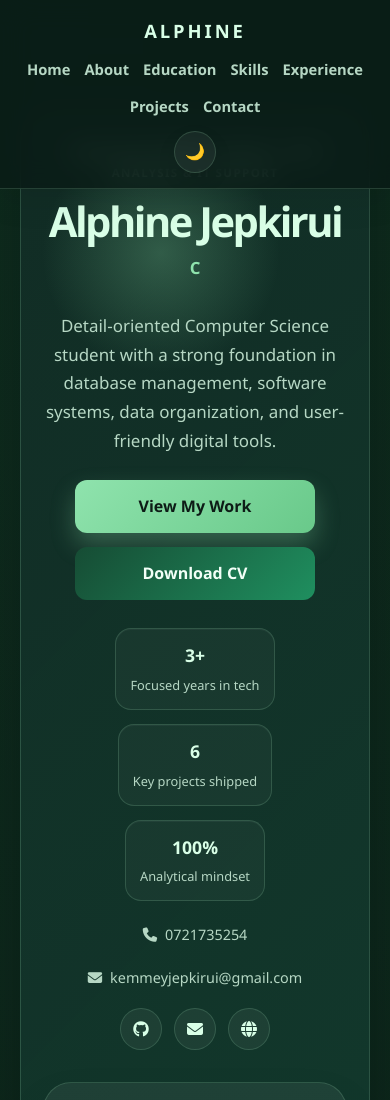
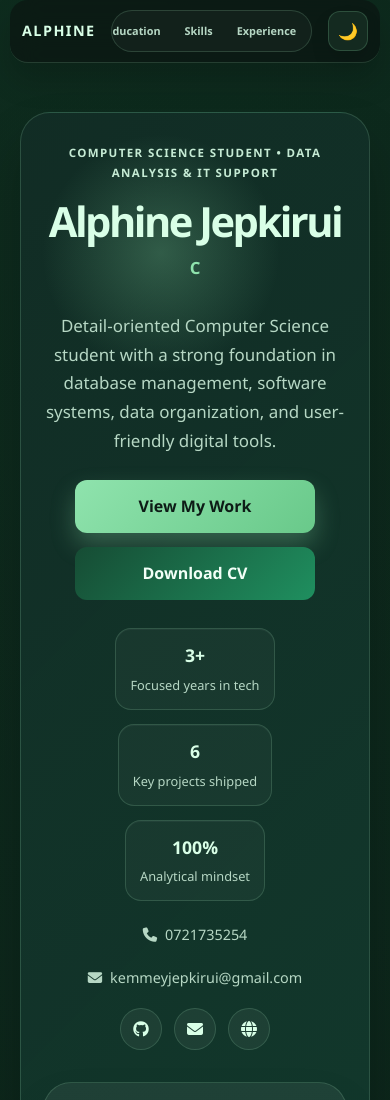
Before and after one commit to alphine817/alphine-portfolio, a plain HTML site: page index.html in a window 390 px wide. Shown: the top 1100 px of the page. Drawn offline with Linux system fonts and the light colour scheme.

Commit message:
refactor navigation styles for improved responsiveness and aesthetics

```diff
--- a/style.css
+++ b/style.css
@@ -917,15 +917,63 @@ footer {
 
 @media (max-width: 768px) {
     nav {
-        flex-direction: column;
-        gap: 10px;
-        padding: 15px 20px;
+        left: 10px;
+        right: 10px;
+        width: auto;
+        flex-direction: row;
+        justify-content: space-between;
+        gap: 12px;
+        padding: 10px 12px;
+        border-radius: 18px;
+        background: rgba(11, 25, 20, 0.84);
+        box-shadow: 0 18px 30px rgba(0, 0, 0, 0.16);
+    }
+
+    nav .logo {
+        font-size: 0.9rem;
+        letter-spacing: 0.1em;
     }
 
     nav ul {
-        gap: 10px 14px;
+        gap: 6px;
         justify-content: center;
-        width: 100%;
+        flex-wrap: nowrap;
+        overflow-x: auto;
+        scrollbar-width: none;
+        padding: 4px 6px;
+        background: rgba(255, 255, 255, 0.03);
+        border: 1px solid var(--line);
+        border-radius: 999px;
+        max-width: 58%;
+    }
+
+    nav ul::-webkit-scrollbar {
+        display: none;
+    }
+
+    nav ul li a {
+        display: inline-flex;
+        align-items: center;
+        justify-content: center;
+        padding: 7px 9px;
+        border-radius: 999px;
+        font-size: 0.68rem;
+        white-space: nowrap;
+        transition: background 0.25s ease, color 0.25s ease;
+    }
+
+    nav ul li a:hover {
+        background: rgba(143, 227, 173, 0.08);
+        color: var(--primary-strong);
+    }
+
+    .mode-toggle {
+        width: 40px;
+        height: 40px;
+        border-radius: 12px;
+        background: rgba(143, 227, 173, 0.08);
+        border-color: rgba(143, 227, 173, 0.2);
+        box-shadow: 0 10px 18px rgba(0, 0, 0, 0.12);
     }
 
     .hero {
```
